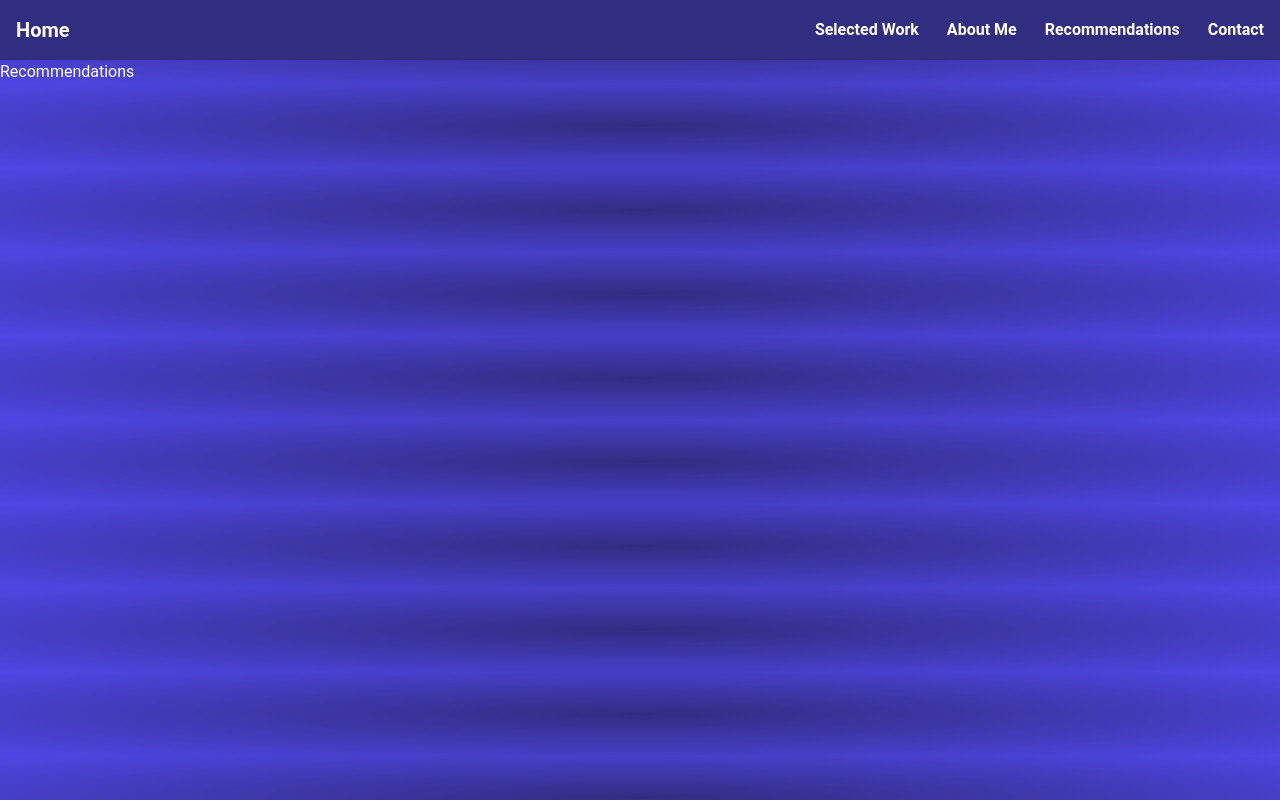
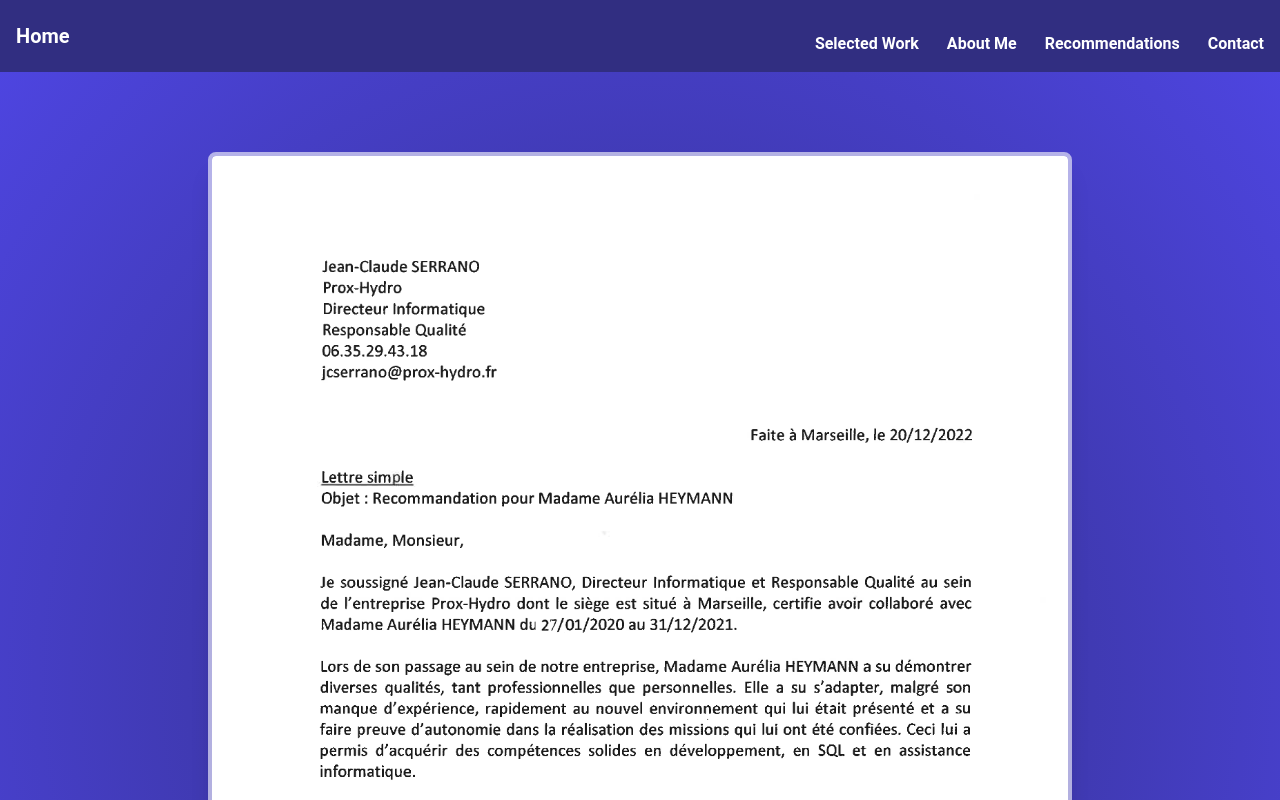
Before and after one commit to Aurelia77/portfolio2024, a Next.js app: page /recommendations in a window 1280 px wide. Shown: the top 800 px of the page. Built offline with nearby package versions, Linux system fonts and the light colour scheme.

Commit message:
Début ajout Recommendations

```diff
--- a/src/app/contact/page.tsx
+++ b/src/app/contact/page.tsx
@@ -1,5 +1,3 @@
-'use client'
-
 import React from 'react'
 
 import Contact from '@/components/Contact'
--- a/src/components/Contact.tsx
+++ b/src/components/Contact.tsx
@@ -1,3 +1,5 @@
+'use client'
+
 import React from 'react'
 import { motion } from "framer-motion";
 
--- a/src/components/Navbar.tsx
+++ b/src/components/Navbar.tsx
@@ -19,7 +19,7 @@ export default function Navbar() {
         // FCE762   // FFFC31   // F9E900 (jaune)           // text-indigo-700
         // D7F2BA  (vert)
         // D4C5E2 (rose)
-        <nav className="bg-indigo-900 text-white font-semibold p-4 flex justify-between items-center sticky top-0 z-50">
+        <nav className="bg-indigo-900 text-white font-semibold p-2 sm:p-4 flex justify-between items-center sticky top-0 z-50">
 
         {/* <nav className="bg-gradient-to-r from-orange-500 to-yellow-400 text-indigo-700 font-semibold p-4 flex justify-between items-start"> */}
             <Link href="/" passHref>
@@ -27,12 +27,12 @@ export default function Navbar() {
             </Link>
             <div className='flex flex-col items-end flex-grow' >
                 <button
-                    className="p-2
-                        block sm:hidden"
+                    className="p-2"
                     onClick={() => setIsOpen(!isOpen)}
                 >
                     {isOpen
                         ? <Image
+                            className='absolute top-3 right-3'
                             // src="/images/icons/cross-indigo700.png"
                             src="/images/icons/white-cross.png"
                             alt="Menu"
@@ -40,6 +40,7 @@ export default function Navbar() {
                             height={24}
                         />
                         : <Image
+                            className='block sm:hidden'
                             // src="/images/icons/burger-indigo700.png"
                             src="/images/icons/burger-menu.png"
                             alt="Menu"
@@ -49,11 +50,16 @@ export default function Navbar() {
                     }
                 </button>
 
-                <div className={`sm:w-auto
-                ${isOpen
-                    ? 'block flex-col items-end'
-                    : 'hidden'}
-                sm:flex flex-row gap-7 flex-grow`}>
+
+                <div
+                    // flex-row  flex-grow
+                    className={`sm:w-auto sm:flex gap-7
+                        ${isOpen
+                            ? 'block flex-col gap-y-1 items-end'
+                            : 'hidden'
+                        } `
+                        }
+                >
                     {links && links.map((link: any, index: number) => (
                         <motion.p
                             key={index}
--- a/src/components/Projects.tsx
+++ b/src/components/Projects.tsx
@@ -93,7 +93,7 @@ export default function Projects() {
             // mt-6 sm:mt-10 md:mt-12 lg:mt-16
             // Pour que l'ancre soit au dessous de la navbar on met un mt négatif et on met le même pt pour que ça reste au même endroit
             className="
-                mx-4 lg:mx-[5%] -mt-20 pt-20
+                mx-4 lg:mx-[5%] -mt-24 pt-24
             ">
             {/* bg-white */}
 
@@ -153,12 +153,14 @@ export default function Projects() {
                                     </motion.span>
                                 ))}
                             </div>
+                            {/* Grand écran */}
                             <div className="hidden sm:block">
                                 <a href={project.link} target="_blank" rel="noopener noreferrer" className="inline-block bg-cyan-500 hover:bg-cyan-600  font-bold py-2 px-4 rounded mr-2">Visit website</a>
                                 <a href={project.sourceCode} target="_blank" rel="noopener noreferrer" className="inline-block bg-pink-500 hover:bg-pink-600  font-bold py-2 px-4 rounded mr-2">Source code</a>
                                 {project.video && <a href={project.video} target="_blank" rel="noopener noreferrer" className="inline-block bg-purple-500 hover:bg-purple-600  font-bold py-2 px-4 rounded">Introduction Video</a>}
                             </div>
-                            <div className="block sm:hidden">
+                            {/* Petit écran */}
+                            <div className="flex sm:hidden mt-1 flex-wrap gap-y-1">
                                 <a href={project.link} target="_blank" rel="noopener noreferrer" className="inline-block bg-cyan-500 hover:bg-cyan-600  font-bold py-2 px-4 rounded mr-2">Website</a>
                                 <a href={project.sourceCode} target="_blank" rel="noopener noreferrer" className="inline-block bg-pink-500 hover:bg-pink-600  font-bold py-2 px-4 rounded mr-2">Source</a>
                                 {project.video && <a href={project.video} target="_blank" rel="noopener noreferrer" className="inline-block bg-purple-500 hover:bg-purple-600  font-bold py-2 px-4 rounded">Video </a>}
@@ -177,10 +179,9 @@ export default function Projects() {
                                     {project.images && project.images.map((image, index) => (
                                         <div
                                             key={index}
-                                            className='flex flex-col shadow-lg
-                                            '
+                                            className='flex flex-col shadow-lg'
                                         >
-                                            <span className='bg-[#efefef]  text-center p-5'>
+                                            <span className='bg-[#efefef] text-indigo-900 text-sm sm:text-lg text-center p-5'>
                                                 {image.caption}
                                             </span>
                                             <div
--- a/src/components/Recommendations.tsx
+++ b/src/components/Recommendations.tsx
@@ -1,7 +1,23 @@
 import React from 'react'
+
+import Image from 'next/image'
 
 export default function Recommendations() {
   return (
-    <div>Recommendations</div>
+    <div className='
+      containerTW
+      boxTW
+      '>
+      <Image
+        src="/images/recommandationJCS.png"
+        alt="Recommendations Aurélia Heymann"
+        width={200}
+        height={200}
+        // className="hidden rounded-lg shadow-lg w-full h-full md:block"
+        className="rounded-lg shadow-xl border-4 border-white border-opacity-60
+      w-full h-full mx-auto
+        "
+      />
+    </div>
   )
 }
--- a/src/context/portfolioContext.tsx
+++ b/src/context/portfolioContext.tsx
@@ -6,10 +6,10 @@ const PortfolioContext = React.createContext<any[]>([])
 
 export const PortfolioContextProvider = ({ children }: any) => {
     const linksCS = [
-        { name: "Selected Work", link: "#projects" },
+        { name: "Selected Work", link: "/#projects" },
         { name: "About Me", link: "/about" },
         { name: "Recommendations", link: "/recommendations" },
-        { name: "Contact", link: "#contact" },
+        { name: "Contact", link: "/#contact" },
     ];
 
     return (
```
Also changed, not shown: public/images/recommandationJCS.png (renamed from public/images/Recommandation JCS.png).
